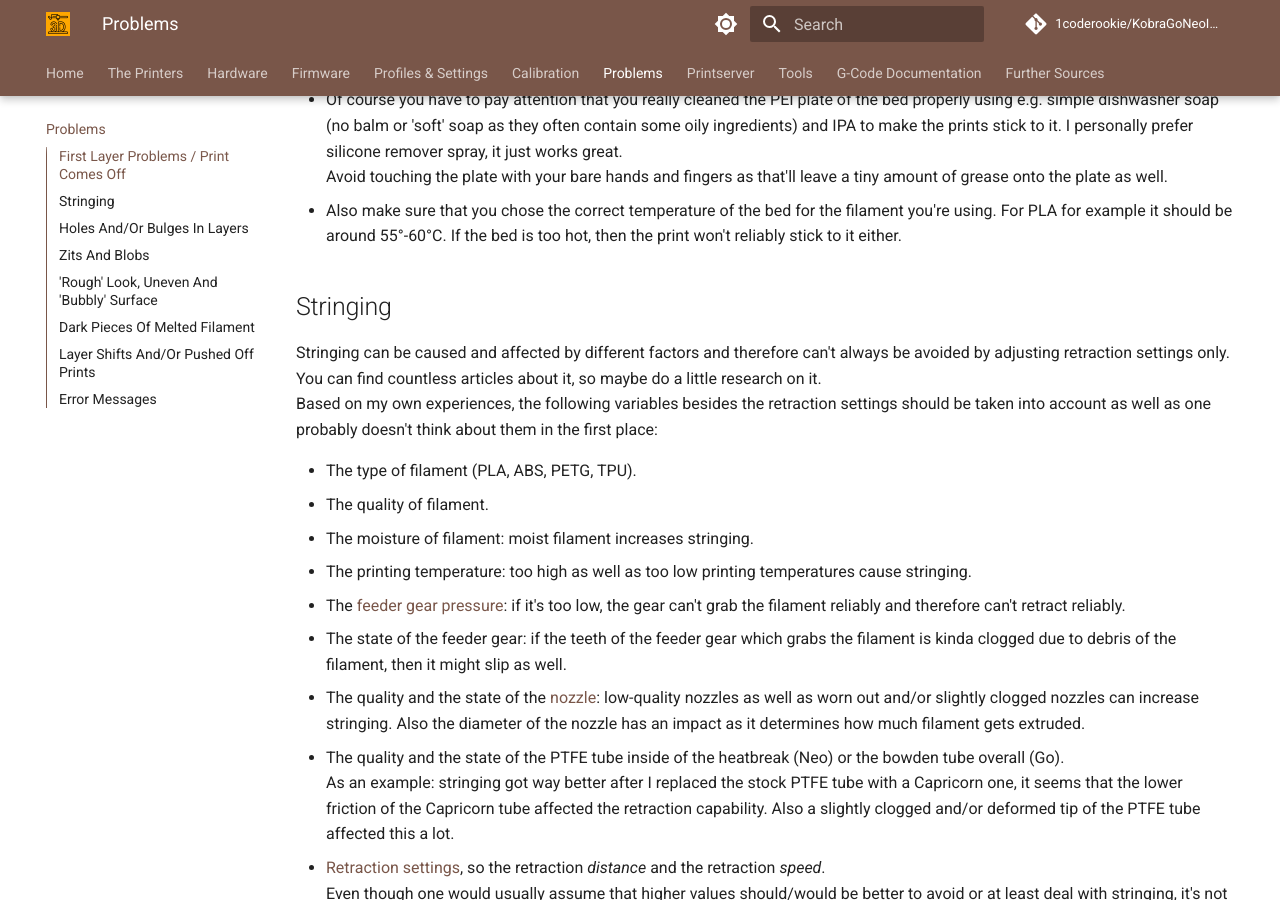
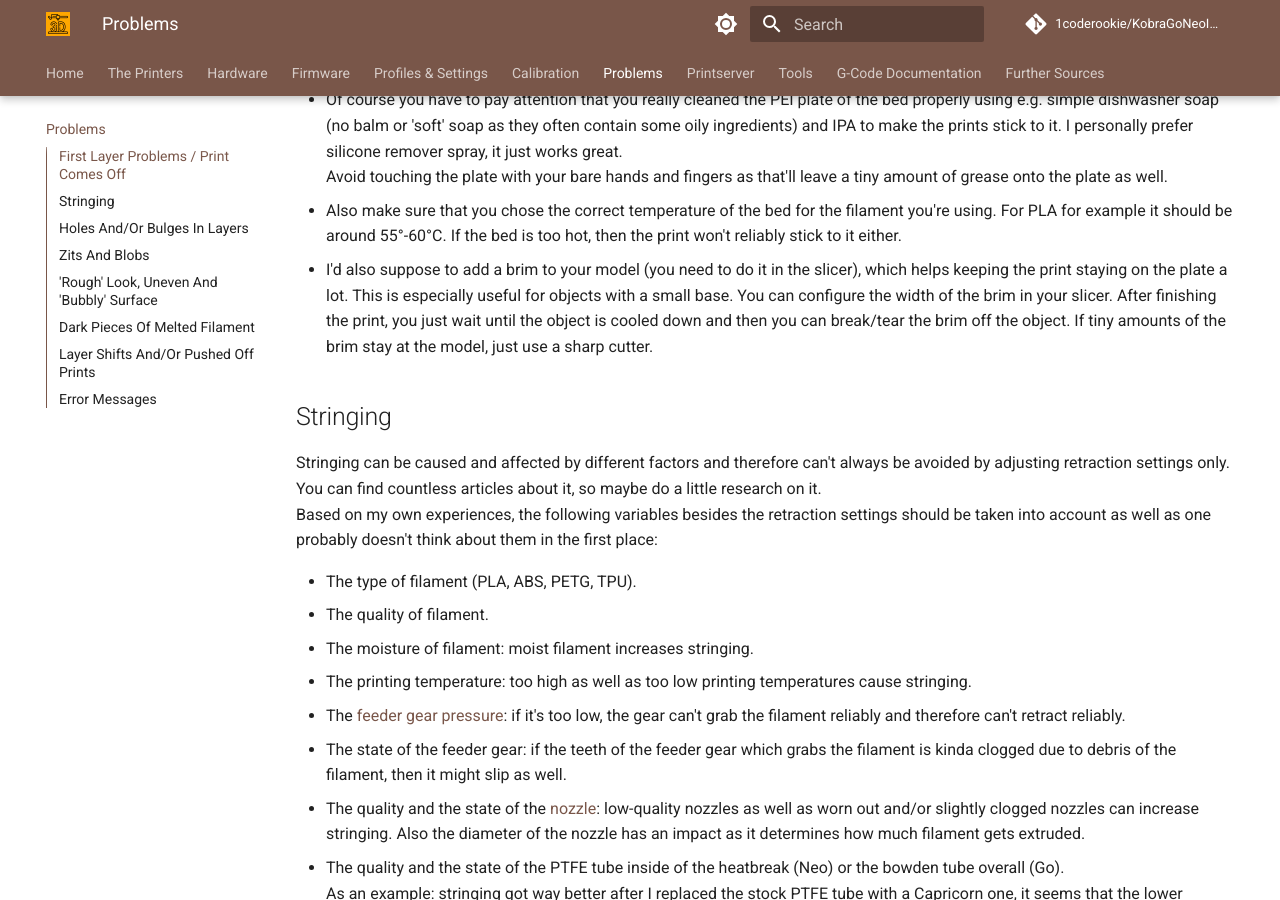
Before and after one commit to 1coderookie/KobraGoNeoInsights, an MkDocs documentation site: the page built from docs/problems.md, in a window 1280 px wide and 900 px high, scrolled down 1215 px. Built offline with MkDocs 1.6.1 and Material for MkDocs 9.7.7, drawn with Linux system fonts in a browser that asks for light colours; comment, search, counter and statistics services are not loaded.

Commit message:
Update problems.md

```diff
--- a/docs/problems.md
+++ b/docs/problems.md
@@ -23,6 +23,7 @@ If you're having the problem that your first layer isn't consistent across the p
 - Of course you have to pay attention that you really cleaned the PEI plate of the bed properly using e.g. simple dishwasher soap (no balm or 'soft' soap as they often contain some oily ingredients) and IPA to make the prints stick to it. I personally prefer silicone remover spray, it just works great.
   Avoid touching the plate with your bare hands and fingers as that'll leave a tiny amount of grease onto the plate as well.
 - Also make sure that you chose the correct temperature of the bed for the filament you're using. For PLA for example it should be around 55°-60°C. If the bed is too hot, then the print won't reliably stick to it either.
+- I'd also suppose to add a brim to your model (you need to do it in the slicer), which helps keeping the print staying on the plate a lot. This is especially useful for objects with a small base. You can configure the width of the brim in your slicer. After finishing the print, you just wait until the object is cooled down and then you can break/tear the brim off the object. If tiny amounts of the brim stay at the model, just use a sharp cutter.
 
 
 ## Stringing
```
